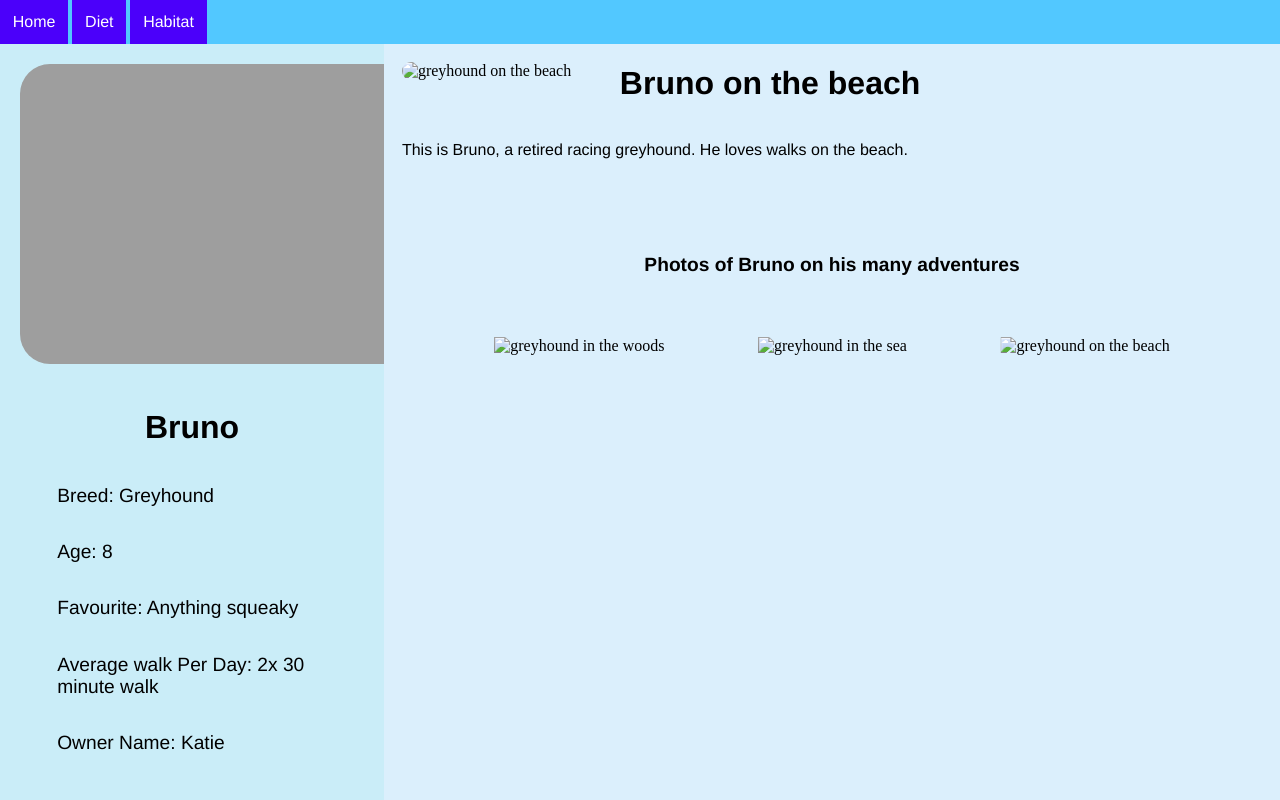
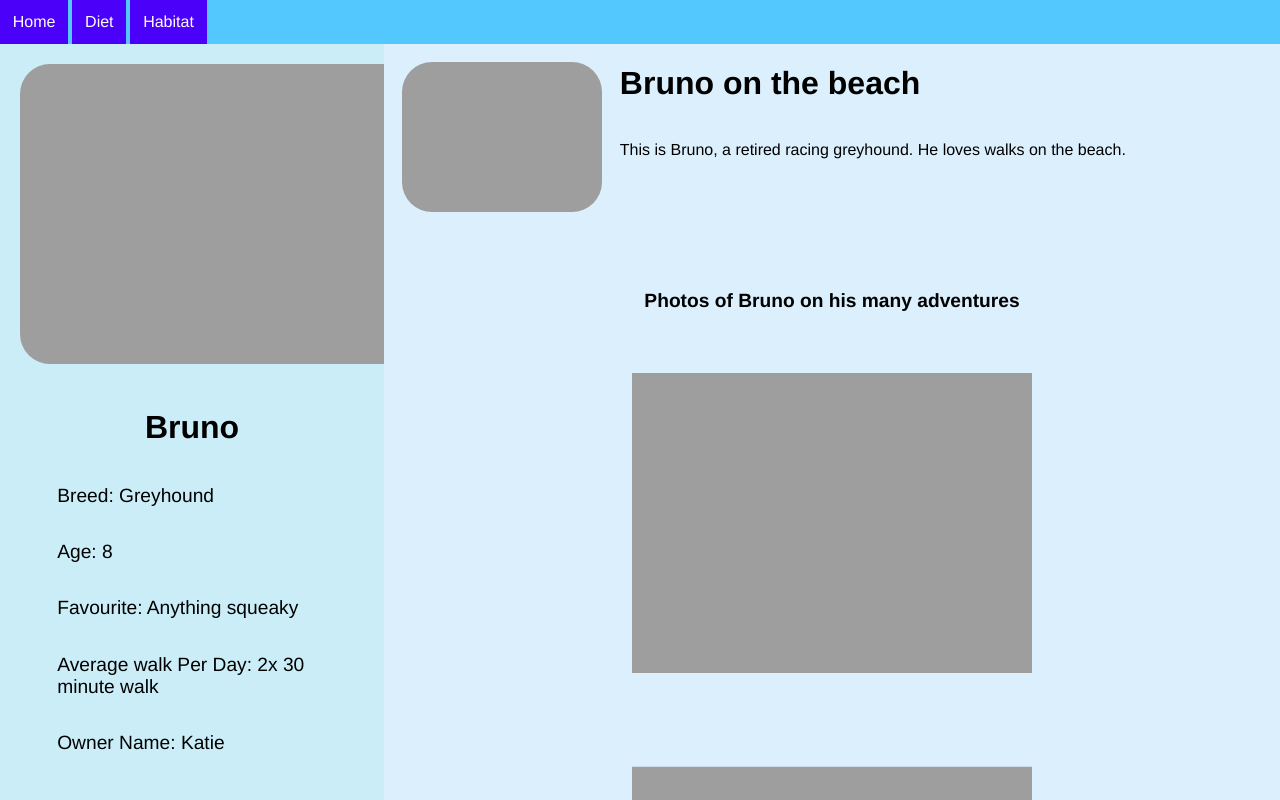
Before and after one commit to KatiePoole/myfirstrepo, a plain HTML site: page index.html in a window 1280 px wide. Shown: the top 800 px of the page. Drawn offline with Linux system fonts and the light colour scheme; the site is published under a folder, as on GitHub Pages, so addresses that start at the root find nothing.

Commit message:
slash removed

```diff
--- a/index.html
+++ b/index.html
@@ -41,16 +41,16 @@
 
     <div class="rightContainer">
         <div class="rightTopContainer">
-            <img src="/Images/20220326_114044.jpg" class=mainPhoto alt="greyhound on the beach">
+            <img src="Images/20220326_114044.jpg" class=mainPhoto alt="greyhound on the beach">
             <h1>Bruno on the beach</h1>
             <p class="topParagraph">This is Bruno, a retired racing greyhound. He loves walks on the beach. </p>
 
         </div>
         <div class="rightBottomContainer">
             <h2>Photos of Bruno on his many adventures</h2>
-            <img src="/Images/20220430_162057.jpg" class="imgSize" alt= "greyhound in the woods">
-            <img src="/Images/20210824_161355.jpg" class="imgSize" alt= "greyhound in the sea">
-            <img src="/Images/20220417_120955.jpg" class="imgSize" alt = "greyhound on the beach">
+            <img src="Images/20220430_162057.jpg" class="imgSize" alt= "greyhound in the woods">
+            <img src="Images/20210824_161355.jpg" class="imgSize" alt= "greyhound in the sea">
+            <img src="Images/20220417_120955.jpg" class="imgSize" alt = "greyhound on the beach">
 
         </div>
 
```
